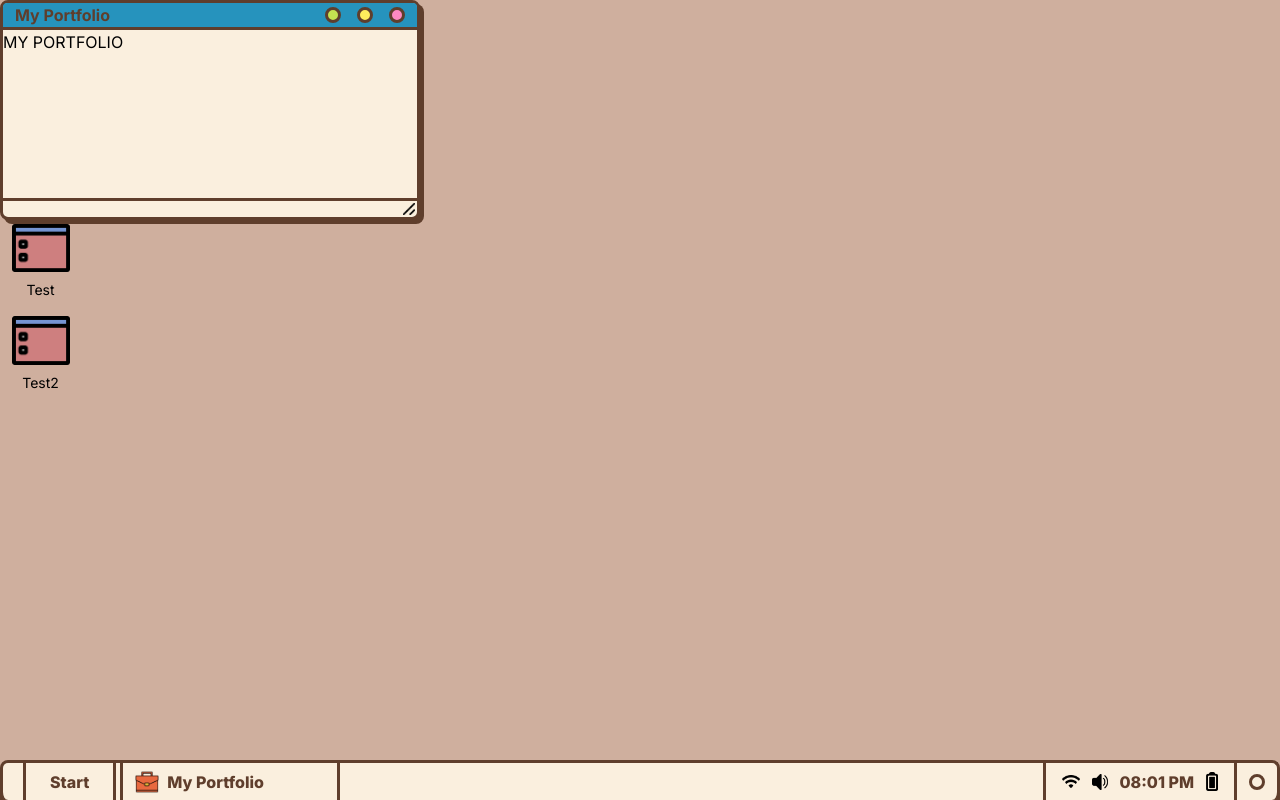
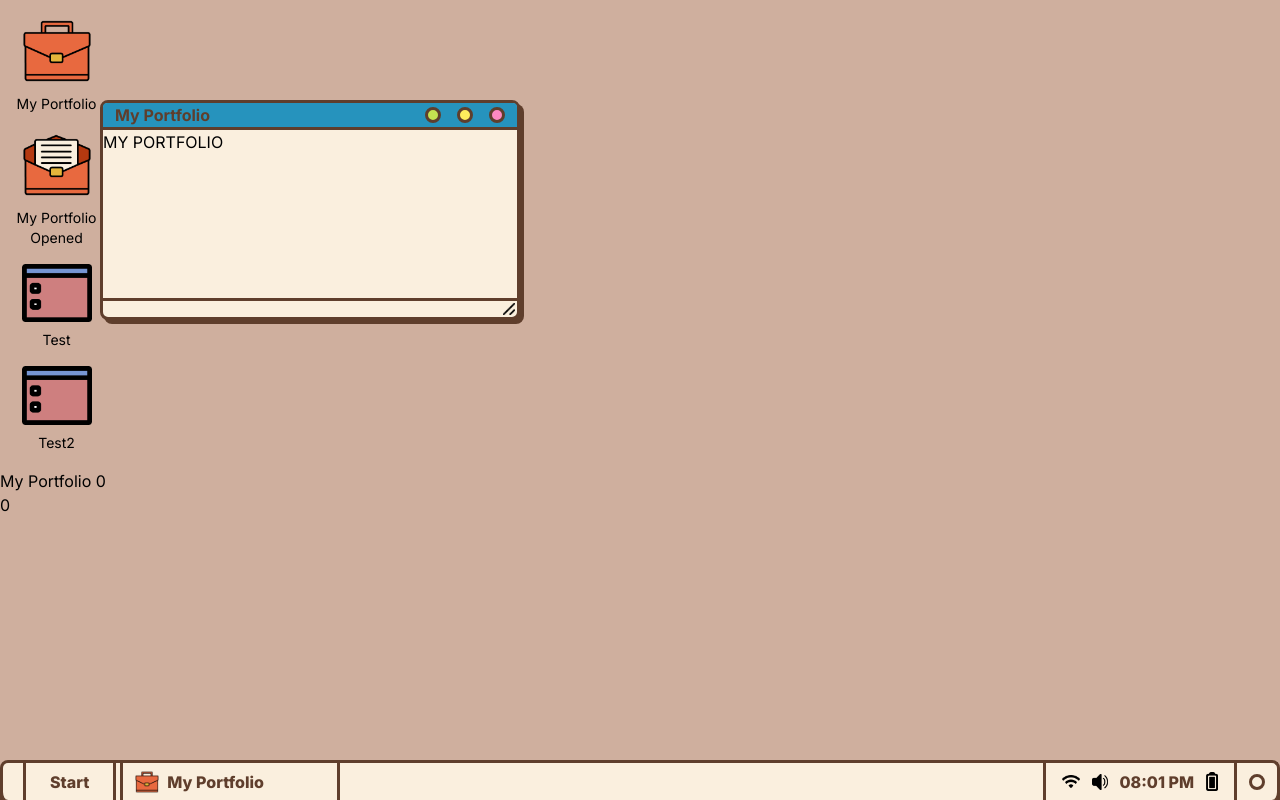
Before and after one commit to FehamIsmail/inner-portfolio-os, a Next.js app: page / in a window 1280 px wide. Built offline with nearby package versions, Linux system fonts and the light colour scheme.

Commit message:
updated taskbar

```diff
--- a/src/app/globals.css
+++ b/src/app/globals.css
@@ -38,8 +38,8 @@ body {
   }
 
   .dotted {
-    background-image: radial-gradient(rgba(0, 0, 0, 0.16) 25%, transparent 20%),
-    radial-gradient(rgba(0, 0, 0, 0.22) 25%, transparent 20%);
+    background-image: radial-gradient(rgba(0, 0, 0, 0.40) 25%, transparent 20%),
+    radial-gradient(rgba(0, 0, 0, 0.40) 25%, transparent 20%);
     background-position: 2px 0, 6px, 0;
     background-size: 4px 4px;
   }
--- a/src/components/os/AppShortcut.tsx
+++ b/src/components/os/AppShortcut.tsx
@@ -15,7 +15,7 @@ function AppShortcut(props: AppShortcutProps) {
             className="flex flex-col max-w-[81px] gap-2 items-center justify-center app-shortcut"
             onDoubleClick={props.onOpen}
         >
-            <Icon icon={props.icon} size={58}/>
+            <Icon icon={props.icon} size={70}/>
             <p className={"max-w-full text-center overflow-hidden whitespace-normal text-ellipsis"}>{props.name}</p>
         </div>
     );
--- a/src/components/os/Desktop.tsx
+++ b/src/components/os/Desktop.tsx
@@ -15,27 +15,28 @@ const nunito = Nunito({
 
 function Desktop() {
     const [windows, setWindows] = React.useState<DesktopWindows>({} as DesktopWindows);
-    const [shortcuts, setShortcuts] = React.useState<AppShortcutProps[]>();
+    const [shortcuts, setShortcuts] = React.useState<AppShortcutProps[]>([]);
+    const [firstLoad, setFirstLoad] = React.useState(true);
 
-    const getHighestZIndex = (prevWindows: DesktopWindows = windows) => {
-        if (Object.keys(prevWindows).length === 0) return -1;
-        return Math.max(...Object.values(prevWindows).map(window => window.zIndex));
-    }
+    const getHighestZIndex = useCallback(() => {
+        if (Object.keys(windows).length === 0) return -1;
+        return Math.max(...Object.values(windows).map(window => window.zIndex));
+    }, [windows])
 
-    const addWindow = useCallback((key: string, application: ApplicationType) => {
-        setWindows((prevWindows) => {
-            const newZIndex = getHighestZIndex(prevWindows) + 1;
+    const addWindow = useCallback((application: ApplicationType) => {
+        setWindows(prevWindows => {
+            const newZIndex = getHighestZIndex() + 1;
             return {
                 ...prevWindows,
-                [key]: {
+                [application.key]: {
                     zIndex: newZIndex,
                     minimized: false,
                     application,
                 }
             };
         });
-        if (application.key === 'myPortfolio') togglePortfolioIcon();
-    }, []);
+    }, [getHighestZIndex]);
+
 
     const removeWindow = useCallback((key: string) => {
         const newWindows = {...windows};
@@ -47,15 +48,13 @@ function Desktop() {
         const newWindows = {...windows};
         newWindows[key].minimized = true;
         setWindows(newWindows);
-        getHighestZIndex();
-        if(key === 'myPortfolio') togglePortfolioIcon();
     }, [windows]);
 
     const minimizeAll = useCallback(() => {
         Object.keys(windows).forEach((key) => {
             minimizeWindow(key);
         });
-    }, [windows]);
+    }, [minimizeWindow, windows]);
 
     const toggleMinimize = useCallback((key: string) => {
         const newWindows = {...windows};
@@ -65,31 +64,44 @@ function Desktop() {
         }
         newWindows[key].zIndex = getHighestZIndex() + 1;
         setWindows(newWindows);
-    }, [windows]);
+    }, [getHighestZIndex, windows]);
 
     const onInteract = useCallback((key: string) => {
         setWindows( (prevWindows ) => ({
             ...prevWindows,
             [key]: {
                 ...prevWindows[key],
-                zIndex: getHighestZIndex(prevWindows) + 1,
+                zIndex: getHighestZIndex() + 1,
             }
         }));
-    }, []);
+    }, [getHighestZIndex]);
 
-    const togglePortfolioIcon = () => {
-        if(!shortcuts) return;
-        const portfolioIcon = shortcuts?.find((shortcut) => shortcut.name === 'My Portfolio');
-        if(portfolioIcon) {
-            const newShortcuts = [...shortcuts];
-            const index = newShortcuts.indexOf(portfolioIcon);
-            newShortcuts[index] = {
-                ...portfolioIcon,
-                icon: portfolioIcon.icon === 'myPortfolioOpened' ? 'myPortfolioClosed' : 'myPortfolioOpened'
+    const onOpen = useCallback((application: ApplicationType) => {
+        addWindow(application);
+    }, [addWindow]);
+
+    useEffect(() => {
+        if (!Object.keys(windows).includes('myPortfolio')) return;
+        const iconName = windows['myPortfolio'].minimized ? 'myPortfolioClosed' : 'myPortfolioOpened';
+        console.log('new icon: ', iconName);
+        // update shortcuts
+        console.log(shortcuts)
+        setShortcuts(prevShortcuts => prevShortcuts.map(shortcut => {
+            if (shortcut.name === 'My Portfolio') {
+                console.log('here')
+                return {
+                    ...shortcut,
+                    icon: iconName,
+                };
             }
-            setShortcuts(newShortcuts);
-        }
-    }
+            return shortcut;
+        }));
+    }, [windows]);
+
+
+    useEffect(() => {
+        console.log('Portfolio icon in shortcuts: ', shortcuts.find(shortcut => shortcut.name === 'My Portfolio')?.icon);
+    }, [shortcuts]);
 
     useEffect(() => {
         const newShortcuts = APPLICATIONS.map((application) => {
@@ -97,15 +109,21 @@ function Desktop() {
                 icon: application.icon,
                 name: application.name,
                 isFocused: false,
-                onOpen: () => { addWindow(application.key, application); }
+                onOpen: () => onOpen(application),
             }
         });
+        setShortcuts(newShortcuts);
+    }, [onOpen]);
 
-        // Open My Portfolio on load
-        newShortcuts.find((shortcut) => shortcut.name === 'My Portfolio')?.onOpen();
-
-        setShortcuts(newShortcuts);
-    }, []);
+    useEffect(() => {
+        if (firstLoad) {
+            setFirstLoad(false);
+            const myPortfolio = APPLICATIONS.find(application => application.key === 'myPortfolio');
+            if (myPortfolio) {
+                onOpen(myPortfolio);
+            }
+        }
+    }, [firstLoad, onOpen]);
 
 
     return (
@@ -122,8 +140,8 @@ function Desktop() {
                     >
                         <Window
                             key={`win-${key}`}
-                            left={window.zIndex * 50 % 400}
-                            top={window.zIndex * 50 % 400}
+                            left={window.zIndex * 50 % 200 + 100}
+                            top={window.zIndex * 50 % 200 + 100}
                             application={window.application}
                             onInteract={() => onInteract(key)}
                             onMinimize={() => minimizeWindow(key)}
@@ -133,7 +151,7 @@ function Desktop() {
                 );
             })}
             <div className={"h-screen w-screen"}>
-                <div className={"text-sm flex flex-col w-fit whitespace-nowrap flex-wrap gap-4"}>
+                <div className={"text-sm flex flex-col w-fit whitespace-nowrap p-4 flex-wrap gap-4"}>
                     {shortcuts?.map((shortcut) => {
                         return (
                             <AppShortcut
@@ -145,6 +163,22 @@ function Desktop() {
                             />
                         )
                     })}
+                </div>
+                <div>
+                {Object.keys(windows).map((key) => {
+                    const window = windows[key];
+                    return (
+                        <div
+                            key={key}
+                            className={""}
+                        >
+                            {window.application.name} {window.zIndex}
+                        </div>
+                    );
+                })}
+                    <div className={""}>
+                        {getHighestZIndex()}
+                    </div>
                 </div>
             </div>
 
--- a/src/components/os/Taskbar.tsx
+++ b/src/components/os/Taskbar.tsx
@@ -8,25 +8,18 @@ interface TaskbarProps {
     minimizeAll: () => void;
 }
 
-function Taskbar(props: TaskbarProps) {
+function Taskbar(   props: TaskbarProps) {
     const [showStartMenu, setShowStartMenu] = React.useState(false);
     const [time, setTime] = React.useState(new Date().toLocaleTimeString('en-US', {hour: '2-digit', minute: '2-digit'}));
     const [windowOnFocus, setWindowOnFocus] = React.useState<string | undefined>(undefined);
 
-
-
     useEffect(() => {
-        console.log(props.windows)
         if (props.windows && Object.values(props.windows).length > 0) {
             // Get the window with the highest z-index that is not minimized
             const windowOnFocus = Object.values(props.windows).filter(window => !window.minimized).sort((a, b) => b.zIndex - a.zIndex)[0];
             setWindowOnFocus(windowOnFocus?.application.key);
         }
     }, [props.windows]);
-
-    useEffect(() => {
-        console.log(windowOnFocus)
-    }, [windowOnFocus]);
 
     React.useEffect(() => {
         const timer = setInterval(() => {
```
